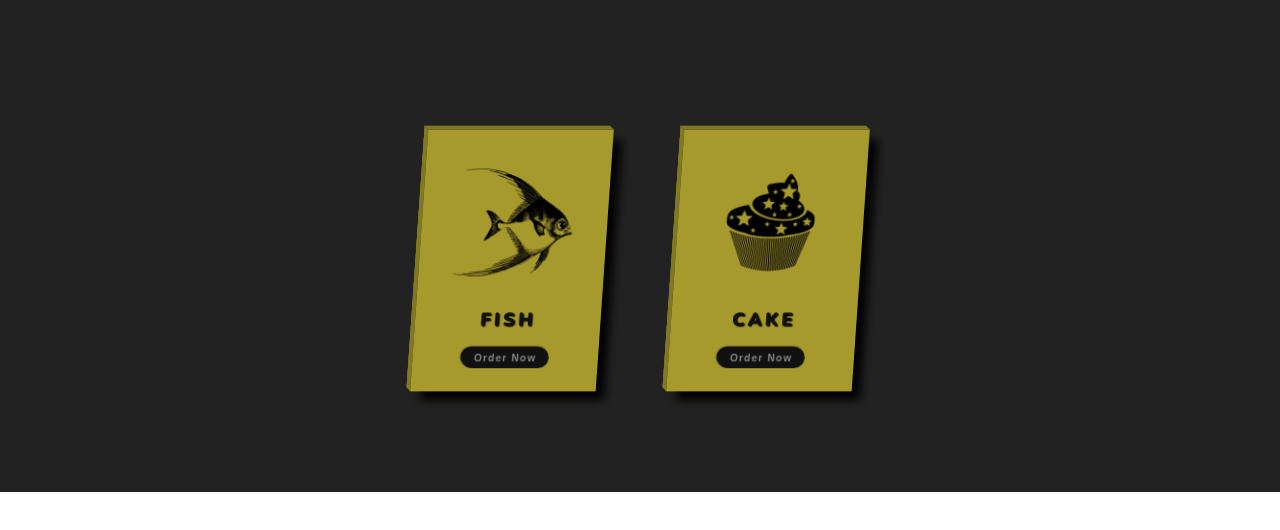
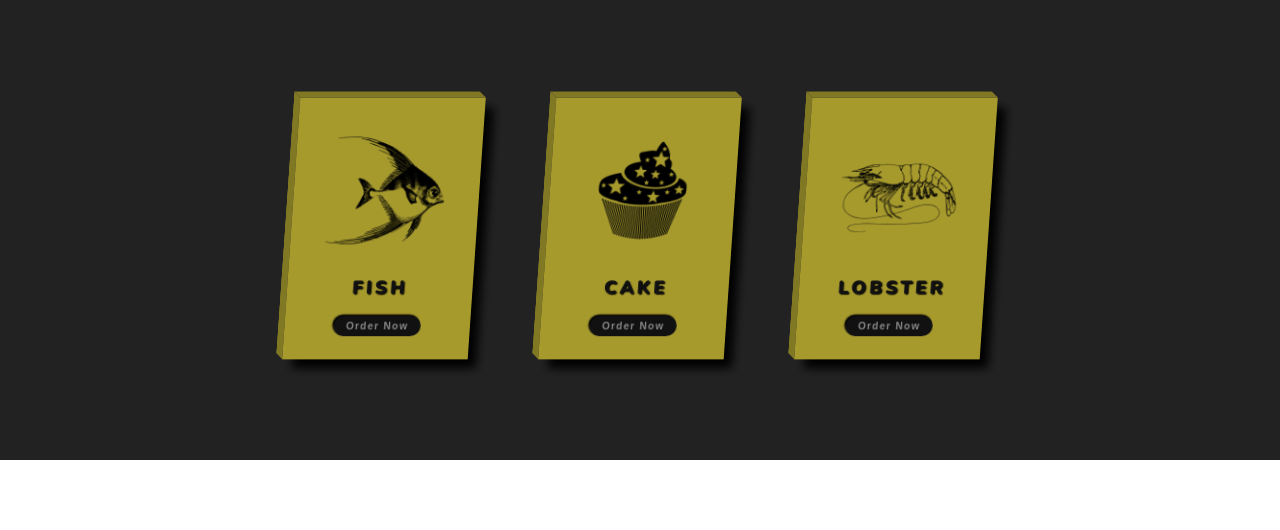
Before and after one commit to gokseloz/Foods, a website: page index.html in a window 1280 px wide. Shown: the part 128-658 px from the top of the page. Drawn offline with nearby package versions, Linux system fonts and the light colour scheme.

Commit message:
popular done

```diff
--- a/index.html
+++ b/index.html
@@ -39,6 +39,11 @@
                     <h3 class="item-name">Cake</h3>
                     <button class="item-btn">Order Now</button>
                 </div>
+                <div class="foods-item">
+                    <img class="item-img" src="images/card-img-3.png" alt="cake">
+                    <h3 class="item-name">Lobster</h3>
+                    <button class="item-btn">Order Now</button>
+                </div>
             </div>
 
         </div>
--- a/scss/_popular.scss
+++ b/scss/_popular.scss
@@ -26,7 +26,7 @@
         flex-wrap: wrap;
         justify-content: center;
         align-items: center;
-        margin-top: 6rem;
+        margin-top: 4rem;
 
         .foods-item {
             background-color: #a79a2d;
@@ -51,7 +51,7 @@
             &::before {
                 content: "";
                 position: absolute;
-                width: 1rem;
+                width: 1.5rem;
                 height: 100%;
                 background-color: #817824;
                 left: 0;
@@ -65,7 +65,7 @@
                 content: "";
                 position: absolute;
                 width: 100%;
-                height: 1rem;
+                height: 1.5rem;
                 background-color: #817824;
                 top: 0;
                 left: 0;
```
Also changed, not shown: css/main.css.
